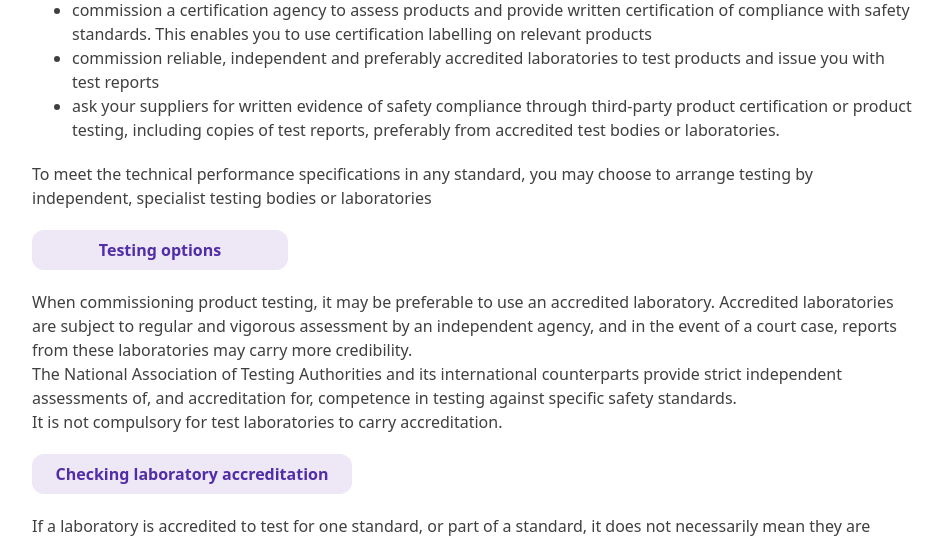
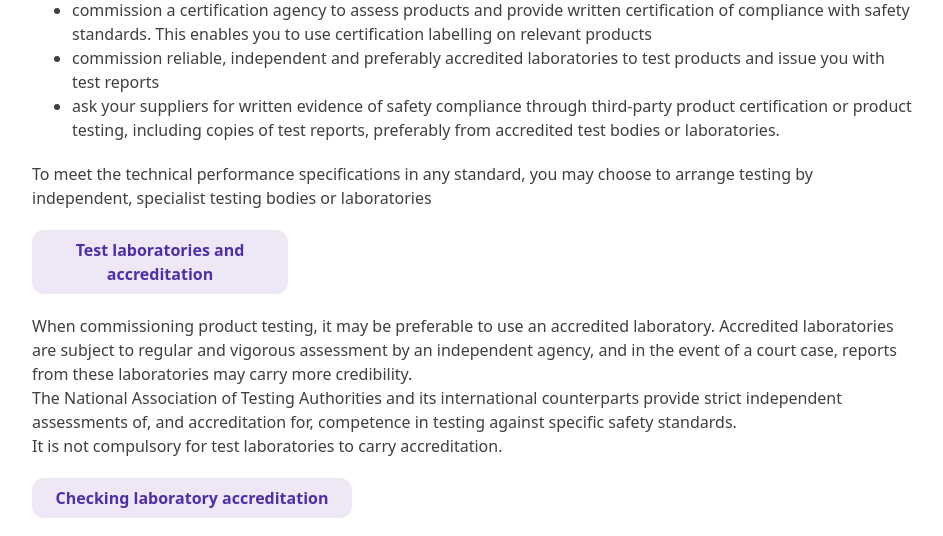
Before and after one commit to Lucaszp96/RecallAlert, a Django app: page /com_law_3/ in a window 1280 px wide. Shown: the part 734-1270 px from the top of the page, without its empty margins (166-1109 px from the left). Run offline with Django 3.2, Linux system fonts and the light colour scheme; some libraries are stand-ins or nearby versions.

Commit message:
Checking Errors

```diff
--- a/login/templates/login/base.html
+++ b/login/templates/login/base.html
@@ -279,7 +279,7 @@
                                       Compliance
                                 </li>
                                 <li>
-                                    <a href="{% url 'law_1' %}" class="hover:text-blue-600">
+                                    <a href="{% url 'com_law_1' %}" class="hover:text-blue-600">
                                        Compliance program
                                     </a>
                                 </li>
--- a/login/templates/login/com_law_3.html
+++ b/login/templates/login/com_law_3.html
@@ -84,7 +84,7 @@
                 </p>
             </div>
             <p class="my-5 bg-[#EDE7F6] p-2 rounded-xl text-[#512DA8] text-center font-bold w-64">
-                Testing options
+                Test laboratories and accreditation
             </p>
             <div class="text-[#3F3F3F]">
                 <p>
```
